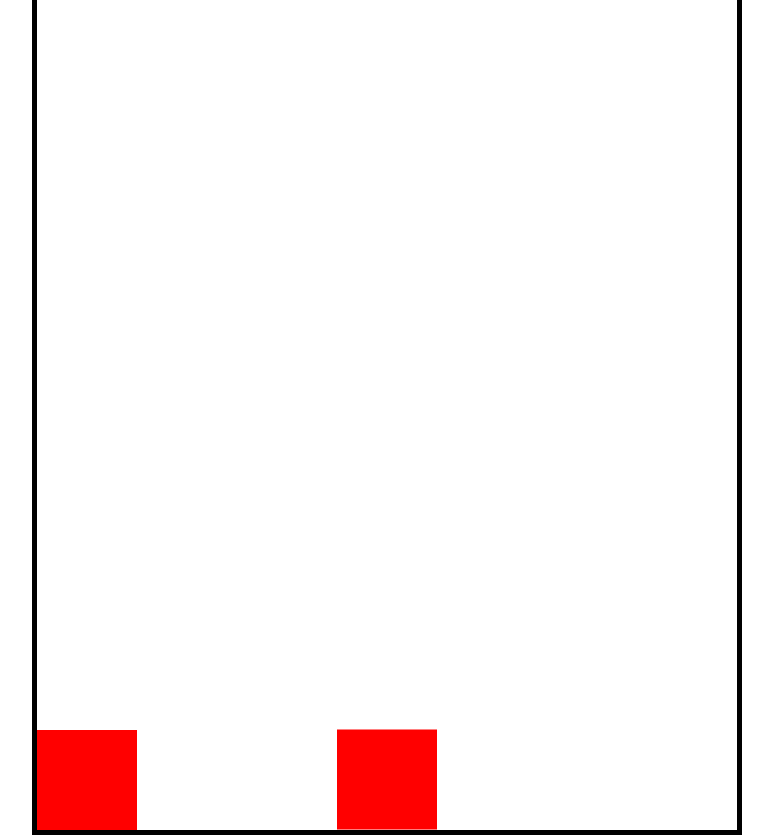
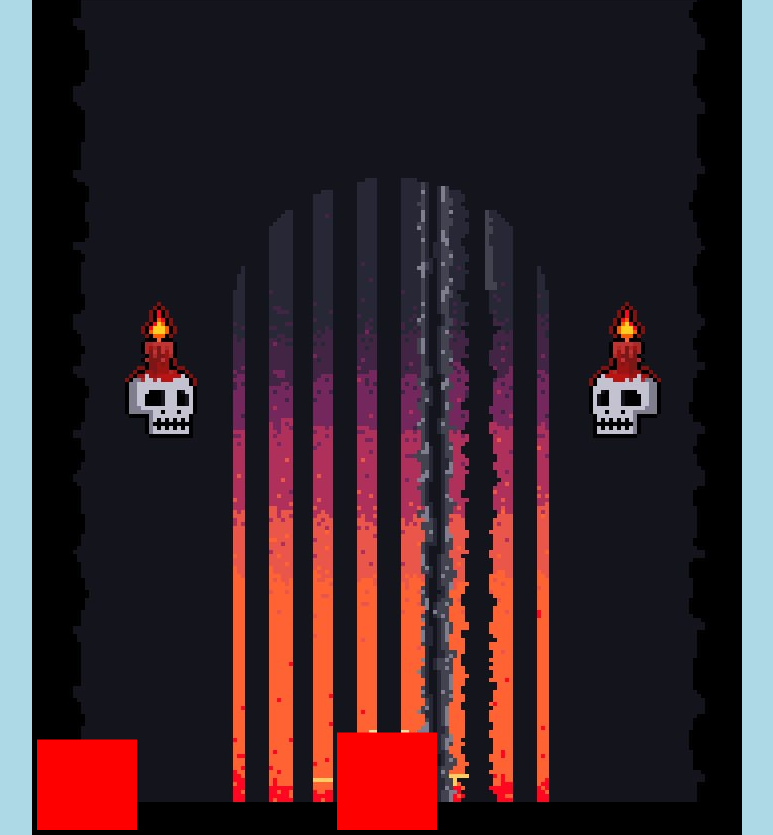
Before and after one commit to fiendich/shotgunHero, a plain HTML site: page index.html in a window 1280 px wide. Shown: the whole page, without its empty margins (253-1026 px from the left). Drawn offline with Linux system fonts and the light colour scheme.

Commit message:
fixed gravity + classes folder

```diff
--- /dev/null
+++ b/data/classes/Player.js
@@ -0,0 +1,30 @@
+class Player {
+    constructor(position) {
+        this.position = position
+        this.velocity = {
+            x: 0,
+            y: 1,
+        }
+        this.height = 100
+    }
+
+    draw () {
+        ctx.fillStyle = "red"
+        ctx.fillRect(this.position.x, this.position.y, 100, this.height)
+    }
+
+    update() {
+        console.log(this.position.y, " | ", this.velocity.y)
+        this.draw();
+
+        this.position.x += this.velocity.x
+        this.position.y += this.velocity.y
+
+        if (this.position.y + this.height < CANVAS_HEIGHT) {
+            this.velocity.y += GRAVITY
+        }
+        else {
+            this.velocity.y = 0
+        }
+    }
+}
--- /dev/null
+++ b/data/classes/Sprite.js
@@ -0,0 +1,16 @@
+class Sprite {
+    constructor({position, imageSrc}) {
+        this.position = position
+        this.image = new Image()
+        this.image.src = imageSrc
+    }
+
+    draw() {
+        if (!this.image) return
+        ctx.drawImage(this.image, this.position.x, this.position.y)
+    }
+
+    update() {
+        this.draw()
+    }
+}
--- a/index.html
+++ b/index.html
@@ -1,5 +1,5 @@
 <!DOCTYPE html>
-<html id="canvas">
+<html>
 <head>
     <meta charset="utf-8">
     <meta http-equiv="X-UA-Compatible" content="IE=edge">
@@ -9,6 +9,8 @@
 <body>
 
     <canvas id="canvas1"></canvas>
-    <script src="script.js"></script>
+    <script src="./data/classes/Player.js"></script>
+    <script src="./data/classes/Sprite.js"></script>
+    <script src="index.js"></script>
 </body>
 </html>
--- a/script.js
+++ b/index.js
@@ -5,34 +5,8 @@ const CANVAS_WIDTH = canvas.width = 700; //set your canvas width...
 const CANVAS_HEIGHT = canvas.height = 860;
 
 const GRAVITY = 0.5
-class Player {
-    constructor(position) {
-        this.position = position
-        this.velocity = {
-            x: 0,
-            y: 1,
-        }
-        this.height = 100
-    }
 
-    draw () {
-        ctx.fillStyle = "red"
-        ctx.fillRect(this.position.x, this.position.y, 100, 100)
-    }
 
-    update() {
-        this.draw()
-        this.position.x += this.velocity.x
-        if (this.position.y + this.height + this.velocity.y < CANVAS_HEIGHT) {
-            this.velocity.y += GRAVITY
-        }
-        else {
-            this.velocity.y = 0
-        }
-            this.position.y += this.velocity.y
-        this.velocity.y += GRAVITY
-    }
-}
 
 const player = new Player({
     x: 0,
@@ -51,10 +25,20 @@ const keys = {
         pressed: false,
     },
 }
+
+const background = new Sprite({
+    position: {
+    x: 0,
+    y: 0,
+},
+imageSrc: "assets/images/floors/floor_1.jpg",
+})
 function animate() {
 
     window.requestAnimationFrame(animate)
     ctx.clearRect(0, 0, CANVAS_WIDTH, CANVAS_HEIGHT)
+    background.update()
+
     player.update()
     player2.update()
 
--- a/style.css
+++ b/style.css
@@ -1,14 +1,8 @@
-/*
-#canvas1 {
-    border: 5px solid black;
-    position: absolute;
-    top: 50%;
-    left: 50%;
-    transform: translate(-50%, -50%);
-    width: 50%;
-    height: 100%;
+body {
+    background-color: lightblue;
+    margin: 0;
 }
-*/
+
 #canvas1 {
     border: 5px solid black;
     position: absolute;
@@ -17,4 +11,5 @@
     transform: translate(-50%, -50%);
     width: 700px;
     height: 860px;
+    background-color: white;
 }
```
Also changed, not shown: assets/images/floors/floor_1.jpg (added).
